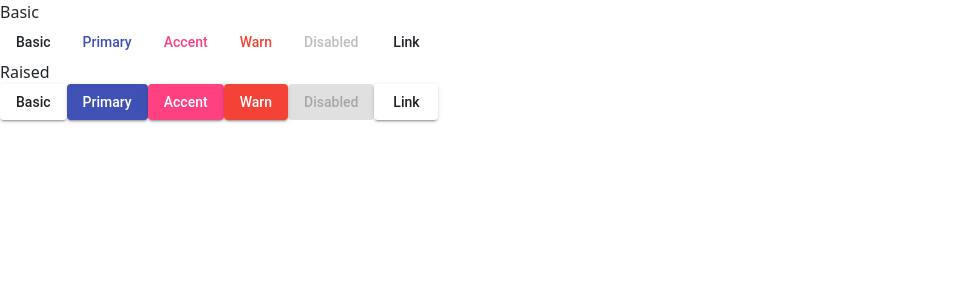
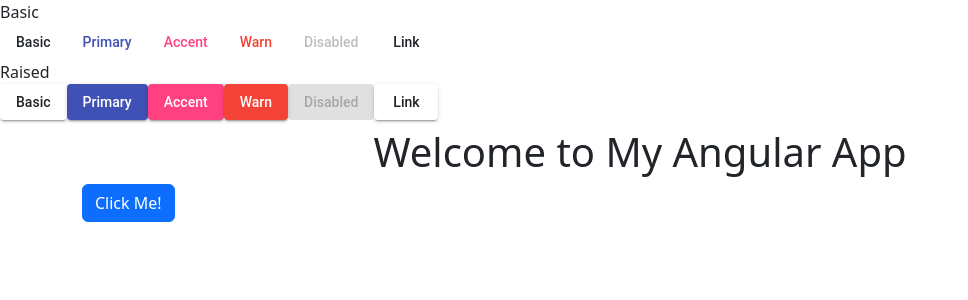
Before and after one commit to Devopsguyindia/MPOSupplier, an Angular app: page / in a window 1280 px wide. Shown: the top 300 px of the page, without its empty margins (0-968 px from the left). Built offline with nearby package versions, Linux system fonts and the light colour scheme.

Commit message:
Add bootstrap

```diff
--- a/src/app/app.component.html
+++ b/src/app/app.component.html
@@ -21,7 +21,7 @@
 
 </section>
 
-<!-- <div class="container">
+<div class="container">
   <h1 class="text-center mt-2">Welcome to My Angular App</h1>
   <button class="btn btn-primary">Click Me!</button>
-</div> -->
+</div>
```
